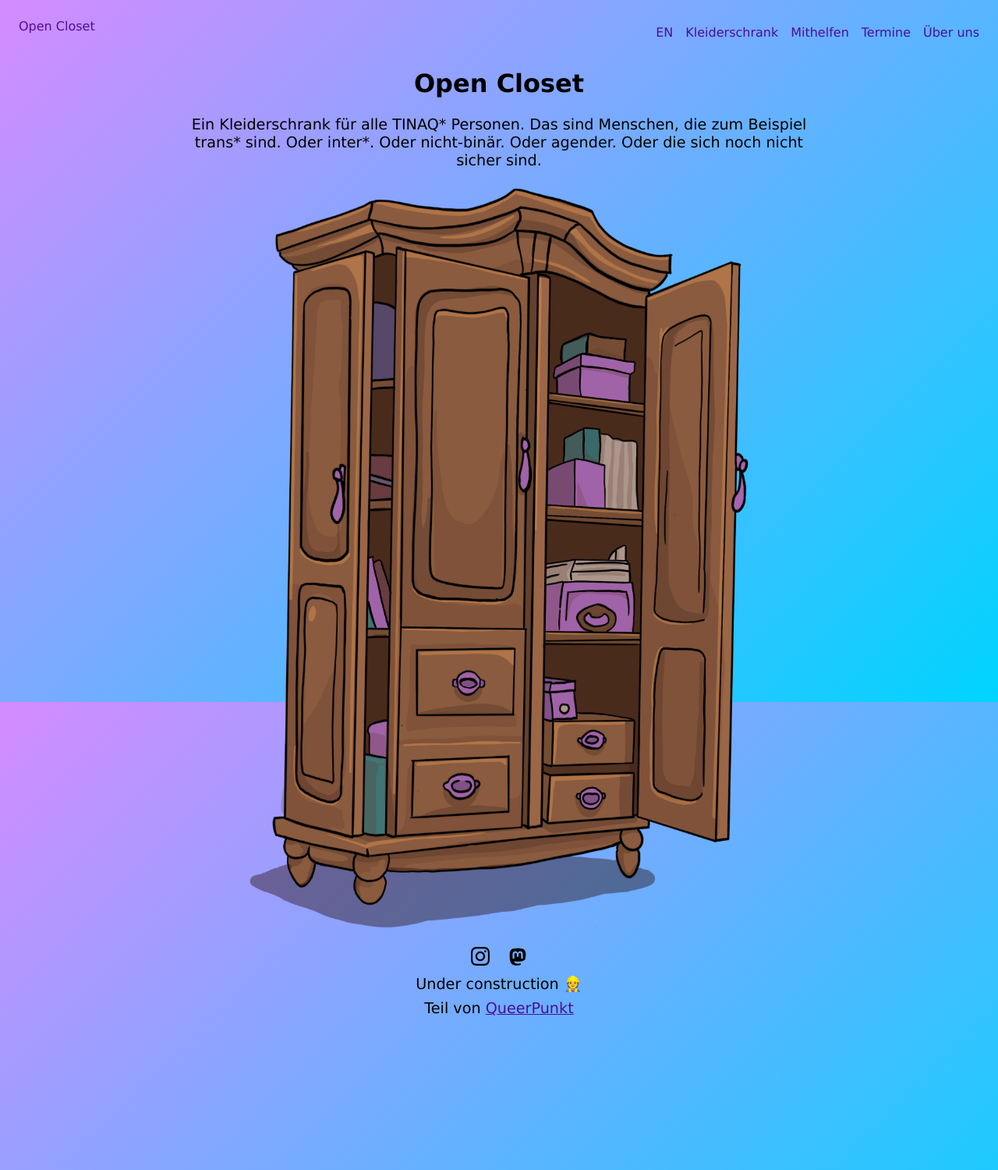
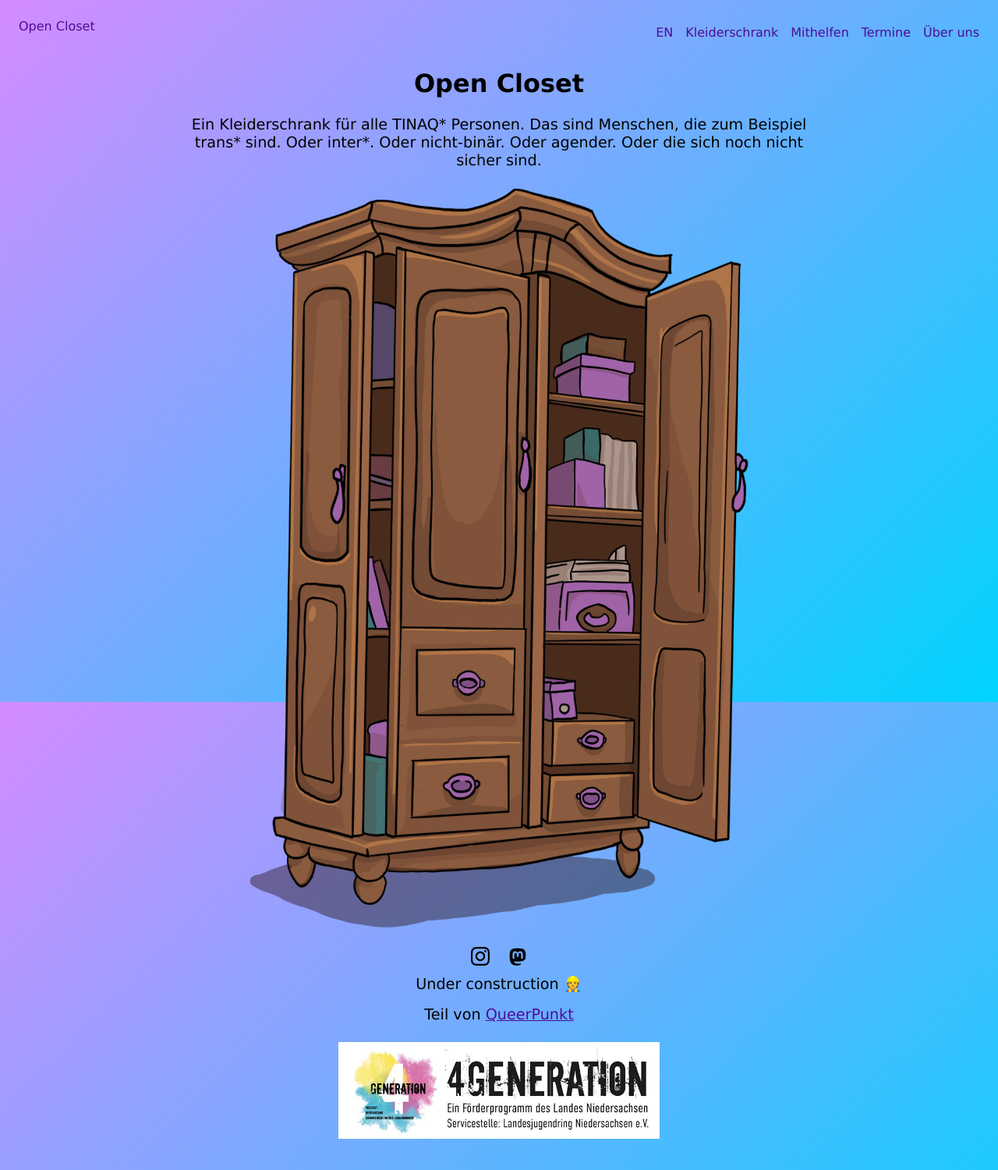
Before and after one commit to open-closet-hannover/open-closet-hannover.github.io, a Jekyll site: the page built from index.html, in a window 1280 px wide. Shown: the whole page at 78% size. Built offline with Jekyll 4.4.1, drawn with Linux system fonts in a browser that asks for light colours.

Commit message:
Add sponsor logo

```diff
--- a/_includes/footer.html
+++ b/_includes/footer.html
@@ -1,11 +1,23 @@
-<div class="links-container">
-    <a class="social-link" href="https://www.instagram.com/open_closet_hannover/"><img src="/assets/images/instagram.svg" alt="Instagram"></a>
-    <a class="social-link" href="https://todon.eu/@open_closet_hannover/" rel="me"><img src="/assets/images/mastodon.svg" alt="Mastodon"></a>
-</div>
+<footer>
+    <div class="links-container">
+        <a
+            class="social-link"
+            href="https://www.instagram.com/open_closet_hannover/"
+            ><img src="/assets/images/instagram.svg" alt="Instagram"
+        /></a>
+        <a
+            class="social-link"
+            href="https://todon.eu/@open_closet_hannover/"
+            rel="me"
+            ><img src="/assets/images/mastodon.svg" alt="Mastodon"
+        /></a>
+    </div>
 
-<p class="bottom-info">
-    Under construction 👷
-</p>
-<p class="bottom-info">
-    Teil von <a href="https://queerpunkt.de/projekte/open-closet/">QueerPunkt</a>
-</p>
+    <p class="bottom-info">Under construction 👷</p>
+    <p class="bottom-info">
+        Teil von
+        <a href="https://queerpunkt.de/projekte/open-closet/">QueerPunkt</a>
+    </p>
+
+    <img class="sponsor-logo" src="/assets/images/4generation.jpg" />
+</footer>
--- a/assets/css/style.css
+++ b/assets/css/style.css
@@ -118,3 +118,15 @@ img {
 p {
     font-size: larger;
 }
+
+footer {
+    display: flex;
+    flex-direction: column;
+    align-items: center;
+}
+
+.sponsor-logo {
+    margin: 16px;
+    width: 412px;
+    aspect-ratio: 3.328638498;
+}
```
Also changed, not shown: assets/closet.PNG (deleted), assets/images/4generation.jpg (added), assets/instagram.svg (deleted), assets/mastodon.svg (deleted).
